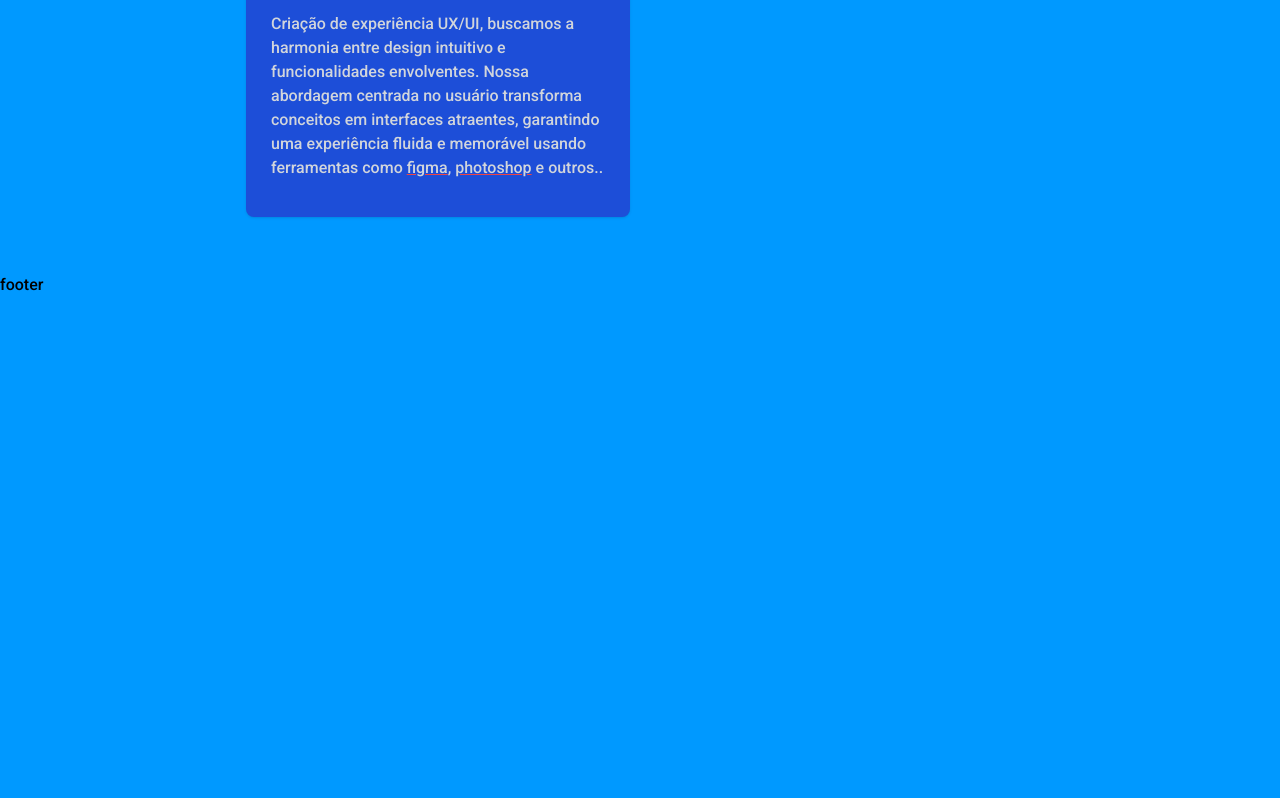
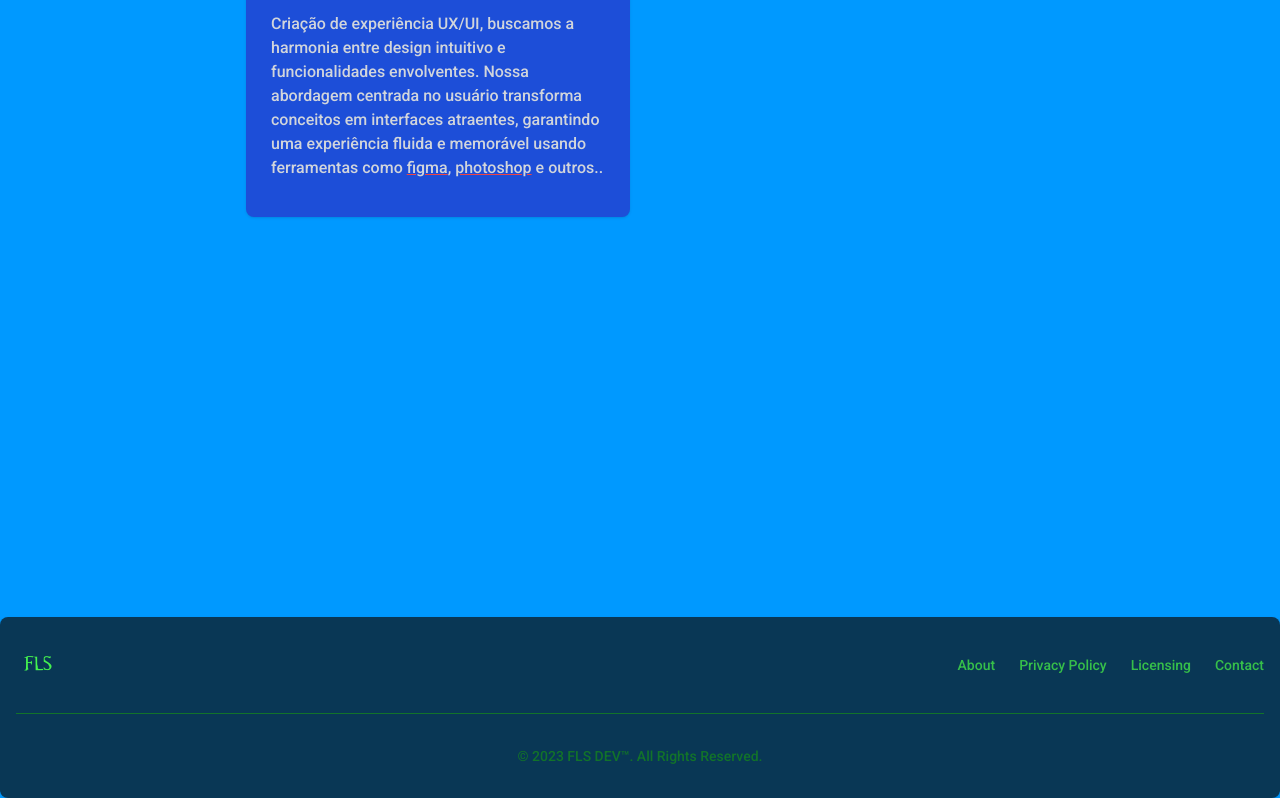
Before and after one commit to felipe-script/website, a Nuxt app: page / in a window 1280 px wide. Shown: the part 2765-3563 px from the top of the page. Before the commit the page ends 3062 px from the top, so only its background shows below. Built offline with nearby package versions, Linux system fonts and the light colour scheme.

Commit message:
📦 chore(Footer.vue): add new Footer component to improve website layout and navigation 📦 chore(index.vue): import and use Footer component in the main page layout to display the footer section

```diff
--- /dev/null
+++ b/components/Footer.vue
@@ -0,0 +1,51 @@
+<template>
+     <footer class="rounded-lg shadow bg-black bg-opacity-70  mt-96">
+      <div class="w-full max-w-screen-xl mx-auto p-4 md:py-8">
+        <div class="sm:flex sm:items-center sm:justify-between">
+          <a
+            href="#"
+            class="flex items-center mb-4 sm:mb-0 space-x-3 "
+          >
+             <h1 class="header__name">FLS</h1>
+          </a>
+          <ul
+            class="flex flex-wrap items-center mb-6 text-sm font-medium sm:mb-0 text-greenl2"
+          >
+            <li>
+              <a href="#" class="hover:underline me-4 md:me-6">About</a>
+            </li>
+            <li>
+              <a href="#" class="hover:underline me-4 md:me-6"
+                >Privacy Policy</a
+              >
+            </li>
+            <li>
+              <a href="#" class="hover:underline me-4 md:me-6">Licensing</a>
+            </li>
+            <li>
+              <a href="#" class="hover:underline">Contact</a>
+            </li>
+          </ul>
+        </div>
+        <hr
+          class="my-6  sm:mx-auto border-greend2 lg:my-8"
+        />
+        <span
+          class="block text-sm sm:text-center text-greend2"
+          >© 2023
+          <a href="https://flowbite.com/" class="hover:underline">FLS DEV™</a>.
+          All Rights Reserved.</span
+        >
+      </div>
+    </footer>
+</template>
+
+<style lang="scss">
+.header {
+  @apply px-2 py-10 bg-black bg-opacity-90 flex items-center;
+  &__name {
+    @apply w-1/3 ml-2 text-greenl1 text-2xl;
+    font-family: "Matrix", Arial, Helvetica, sans-serif;
+  }
+}
+</style>
--- a/pages/index.vue
+++ b/pages/index.vue
@@ -1,27 +1,36 @@
 <template>
   <canvas v-matrix-rain class="z-0 fixed" id="matrix"></canvas>
   <div class="bg-black bg-opacity-90 fixed w-full h-full"></div>
-  <Header/>
+  <Header />
   <div class="relative bg-opacity-50">
     <main class="relative">
       <section class="h-screen items-center flex justify-center">
         <span class="md:text-2xl text-greenl2" id="typewriter"></span>
       </section>
-      <About/>
-       <Services/>
+      <About />
+      <Services />
     </main>
-    <footer class="h-1  mt-10">footer</footer>
+      <Footer/>
   </div>
 </template>
 
 <script>
 import { BeakerIcon } from "@heroicons/vue/24/solid";
+import Services from "@/components/Services.vue";
+import Header from "@/components/Header.vue";
+import About from "@/components/About.vue";
+import Footer from "@/components/Footer.vue";
 import matrixRainDirective from "@/directives/matrix.js";
 import Typewriter from "typewriter-effect/dist/core";
 import { onMounted } from "vue";
 
-
 export default {
+  components: {
+    Services,
+    Header,
+    About,
+    Footer
+  },
   directives: {
     matrixRain: matrixRainDirective,
   },
@@ -49,13 +58,12 @@ export default {
         )
         .start();
     });
-
   },
 };
 </script>
 
 <style lang="scss">
-  /* .text-matrix{
+/* .text-matrix{
     font-family: "Matrix", Arial, Helvetica, sans-serif;
   } */
 </style>
```
